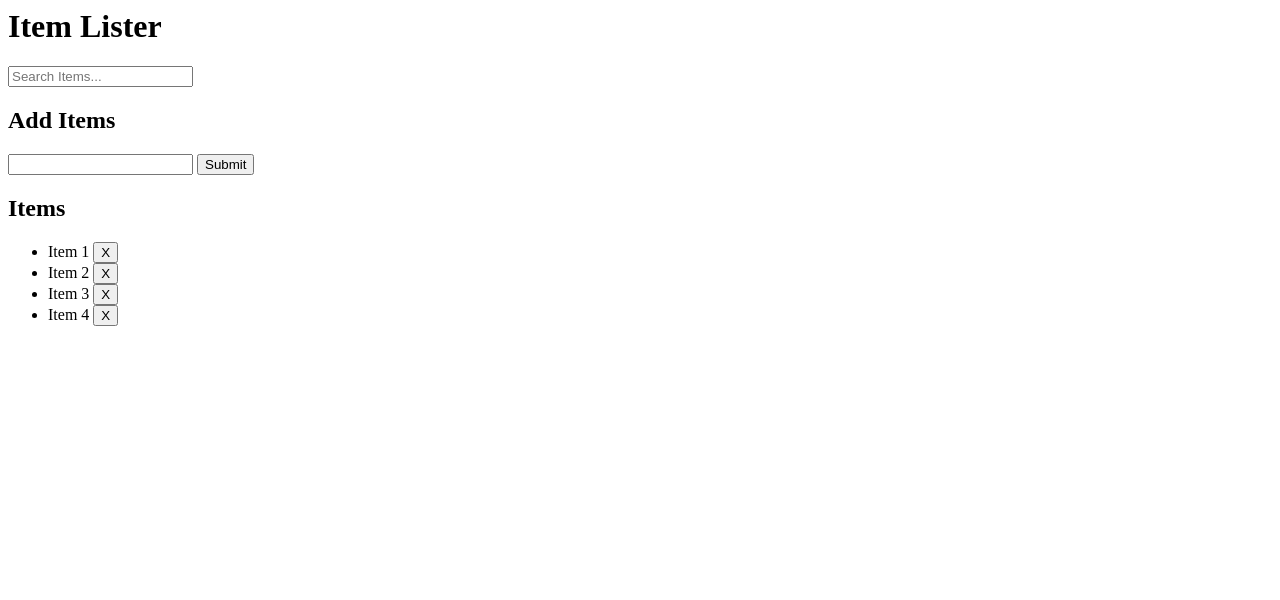
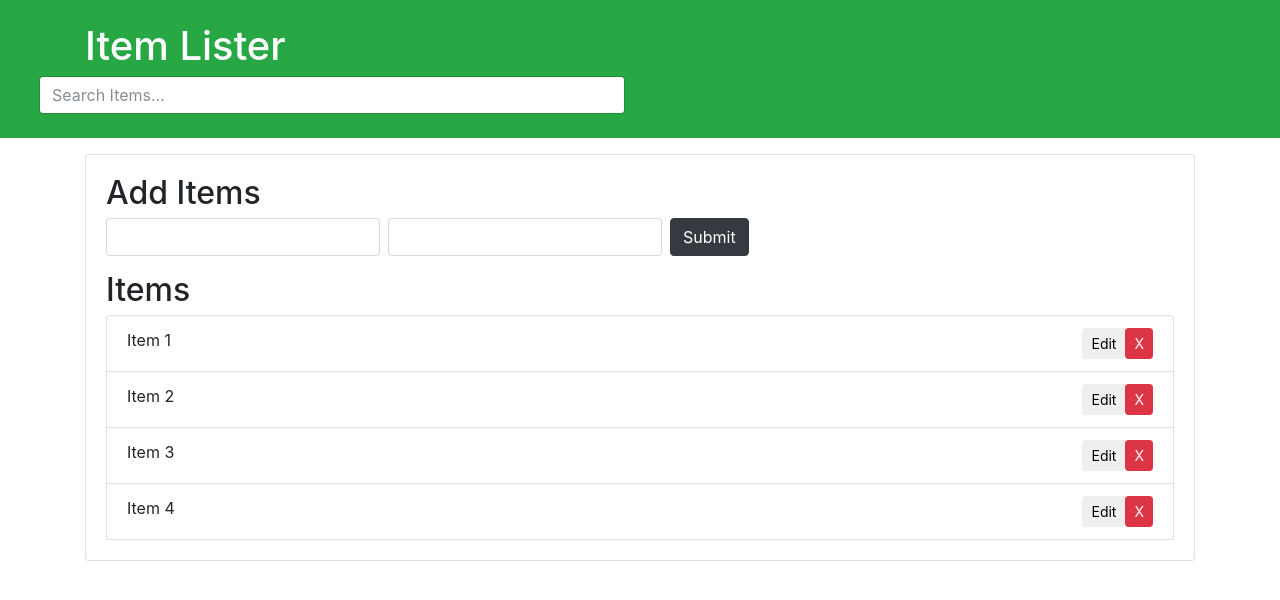
Before and after one commit to Proton05/newrep, a plain HTML site: page index.html in a window 1280 px wide. Drawn offline with nearby package versions, Linux system fonts and the light colour scheme.

Commit message:
filter commit

```diff
--- a/demo.js
+++ b/demo.js
@@ -16,13 +16,15 @@ function addItem(e) {
 
   // Get input value
   var newItem = document.getElementById('item').value;
-
+  var newItem1 = document.getElementById('item2').value;
+  var newitem2 = newItem+ " "+ newItem1 ;
+  console.log(newitem2);
   // Create new li element
   var li = document.createElement('li');
   // Add class
   li.className = 'list-group-item';
   // Add text node with input value
-  li.appendChild(document.createTextNode(newItem));
+  li.appendChild(document.createTextNode(newitem2));
 
   // Create delete button element
   var deleteBtn = document.createElement('button');
@@ -54,8 +56,7 @@ function handleButtonClick(e) {
       itemList.removeChild(li);
     }
   } else if (e.target.classList.contains('edit')) {
-    // Handle edit button click (you can add the edit functionality here)
-    // For now, let's log a message to the console
+
     console.log('Edit button clicked');
   }
 }
--- a/index.html
+++ b/index.html
@@ -1,29 +1,41 @@
+
+<!DOCTYPE html>
+<html lang="en">
+<head>
+  <meta charset="UTF-8">
+  <meta name="viewport" content="width=device-width, initial-scale=1.0">
+  <meta http-equiv="X-UA-Compatible" content="ie=edge">
+  <link rel="stylesheet" href="https://maxcdn.bootstrapcdn.com/bootstrap/4.0.0-beta/css/bootstrap.min.css" integrity="sha384-/Y6pD6FV/Vv2HJnA6t+vslU6fwYXjCFtcEpHbNJ0lyAFsXTsjBbfaDjzALeQsN6M" crossorigin="anonymous">
+  <title>Item Lister</title>
+</head>
+<body>
   <header id="main-header" class="bg-success text-white p-4 mb-3">
     <div class="container">
-    <div class="row">
-      <div class="col-md-6">
-          <h1 id="header-title">Item Lister</h1>
+      <h1 id="header-title">Item Lister <span style="display:none">123</span></h1>
     </div>
     <div class="col-md-6 align-self-center">
       <input type="text" class="form-control" id="filter" placeholder="Search Items...">
   </div>
-    </div>
-  </div>
   </header>
+
   <div class="container">
    <div id="main" class="card card-body">
     <h2 class="title">Add Items</h2>
-  <form id="addForm" class="form-inline mb-3">
+    <form class="form-inline mb-3" id="addForm">
       <input type="text" class="form-control mr-2" id="item">
+      <input type="text" class="form-control mr-2" id="item2">
       <input type="submit" class="btn btn-dark" value="Submit">
     </form>
     <h2 class="title">Items</h2>
     <ul id="items" class="list-group">
-    <li class="list-group-item">Item 1 <button class="btn btn-danger btn-sm float-right delete">X</button></li>
-    <li class="list-group-item">Item 2 <button class="btn btn-danger btn-sm float-right delete">X</button></li>
-    <li class="list-group-item">Item 3 <button class="btn btn-danger btn-sm float-right delete">X</button></li>
-    <li class="list-group-item">Item 4 <button class="btn btn-danger btn-sm float-right delete">X</button></li>
+      <li class="list-group-item">Item 1 <button class="btn btn-danger btn-sm float-right delete">X</button><button class="btn btn-sm float-right edit">Edit</button></li>
+      <li class="list-group-item">Item 2 <button class="btn btn-danger btn-sm float-right delete">X</button><button class="btn btn-sm float-right edit">Edit</button></li>
+      <li class="list-group-item">Item 3 <button class="btn btn-danger btn-sm float-right delete">X</button><button class="btn btn-sm float-right edit">Edit</button></li>
+      <li class="list-group-item">Item 4 <button class="btn btn-danger btn-sm float-right delete">X</button><button class="btn btn-sm float-right edit">Edit</button></li>
     </ul>
-  <script src="demo.js"></script>
    </div>
   </div>
+  <script src="demo.js"></script>
+
+</body>
+</html>
```
Lines whose indentation alone changed are shown as unchanged.
